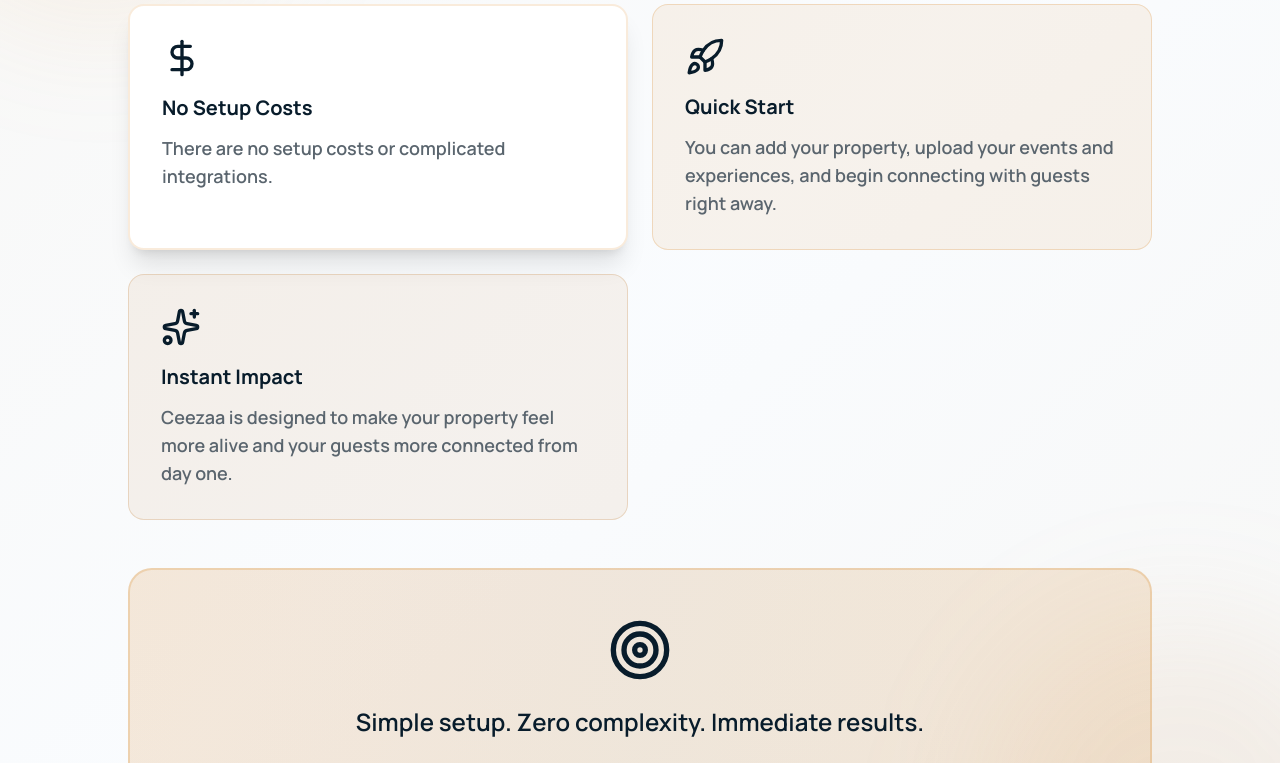
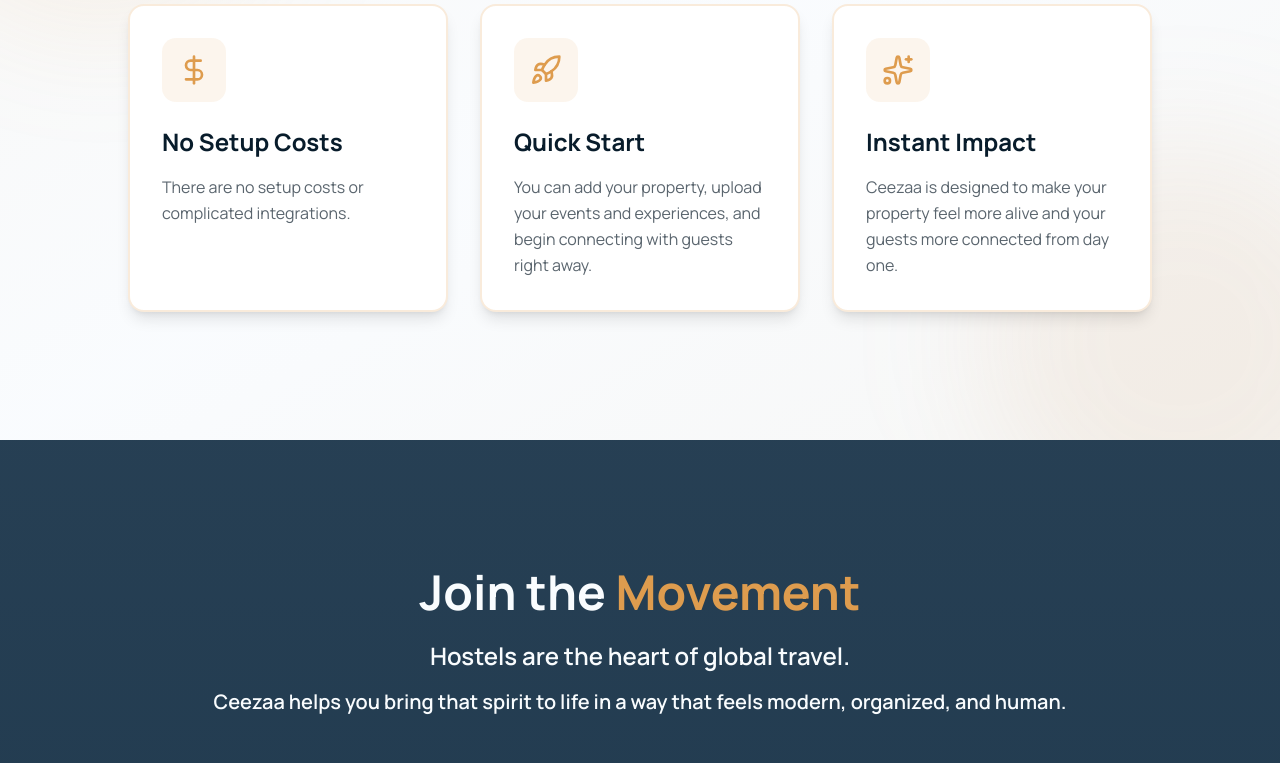
Before and after one commit to scottdoggett/ceezaa-landing-page, a Next.js app: page /hostels in a window 1280 px wide. Shown: the part 3820-4583 px from the top of the page. Built offline with nearby package versions, Linux system fonts and the light colour scheme.

Commit message:
Updated built-for-you section

```diff
--- a/src/components/ui/hostels-page/built-for-you.tsx
+++ b/src/components/ui/hostels-page/built-for-you.tsx
@@ -1,4 +1,4 @@
-import { DollarSign, Rocket, Sparkles, Target } from "lucide-react";
+import { DollarSign, Rocket, Sparkles } from "lucide-react";
 
 export function BuiltForYou() {
   return (
@@ -20,39 +20,38 @@ export function BuiltForYou() {
           </div>
 
           {/* Features grid */}
-          <div className="grid md:grid-cols-2 gap-6">
-            <div className="bg-card border-2 border-primary/20 rounded-2xl p-8 shadow-xl">
-              <DollarSign className="w-10 h-10 mb-4" />
-              <h3 className="text-xl font-bold mb-3">No Setup Costs</h3>
-              <p className="text-lg text-muted-foreground font-semibold">
+          <div className="grid grid-cols-1 md:grid-cols-3 gap-6 lg:gap-8">
+            <div className="group bg-card border-2 border-primary/20 rounded-2xl p-8 shadow-lg hover:shadow-2xl hover:border-primary/40 transition-all duration-300 hover:-translate-y-1">
+              <div className="bg-primary/10 w-16 h-16 rounded-xl flex items-center justify-center mb-6 group-hover:bg-primary/20 transition-colors">
+                <DollarSign className="w-8 h-8 text-primary" />
+              </div>
+              <h3 className="text-2xl font-bold mb-4">No Setup Costs</h3>
+              <p className="text-base text-muted-foreground leading-relaxed">
                 There are no setup costs or complicated integrations.
               </p>
             </div>
-            <div className="bg-primary/10 border border-primary/30 rounded-2xl p-8">
-              <Rocket className="w-10 h-10 mb-4" />
-              <h3 className="text-xl font-bold mb-3">Quick Start</h3>
-              <p className="text-lg text-muted-foreground font-semibold">
+
+            <div className="group bg-card border-2 border-primary/20 rounded-2xl p-8 shadow-lg hover:shadow-2xl hover:border-primary/40 transition-all duration-300 hover:-translate-y-1">
+              <div className="bg-primary/10 w-16 h-16 rounded-xl flex items-center justify-center mb-6 group-hover:bg-primary/20 transition-colors">
+                <Rocket className="w-8 h-8 text-primary" />
+              </div>
+              <h3 className="text-2xl font-bold mb-4">Quick Start</h3>
+              <p className="text-base text-muted-foreground leading-relaxed">
                 You can add your property, upload your events and experiences,
                 and begin connecting with guests right away.
               </p>
             </div>
 
-            <div className="bg-accent/10 border border-accent/30 rounded-2xl p-8">
-              <Sparkles className="w-10 h-10 mb-4" />
-              <h3 className="text-xl font-bold mb-3">Instant Impact</h3>
-              <p className="text-lg text-muted-foreground font-semibold">
+            <div className="group bg-card border-2 border-primary/20 rounded-2xl p-8 shadow-lg hover:shadow-2xl hover:border-primary/40 transition-all duration-300 hover:-translate-y-1">
+              <div className="bg-primary/10 w-16 h-16 rounded-xl flex items-center justify-center mb-6 group-hover:bg-primary/20 transition-colors">
+                <Sparkles className="w-8 h-8 text-primary" />
+              </div>
+              <h3 className="text-2xl font-bold mb-4">Instant Impact</h3>
+              <p className="text-base text-muted-foreground leading-relaxed">
                 Ceezaa is designed to make your property feel more alive and
                 your guests more connected from day one.
               </p>
             </div>
-          </div>
-
-          {/* Bottom CTA callout */}
-          <div className="bg-linear-to-r from-primary/20 via-accent/20 to-primary/20 border-2 border-primary/30 rounded-3xl p-10 md:p-12 text-center">
-            <Target className="w-14 h-14 md:w-16 md:h-16 mb-6 mx-auto" />
-            <p className="text-xl md:text-2xl font-semibold max-w-3xl mx-auto">
-              Simple setup. Zero complexity. Immediate results.
-            </p>
           </div>
         </div>
       </div>
```
